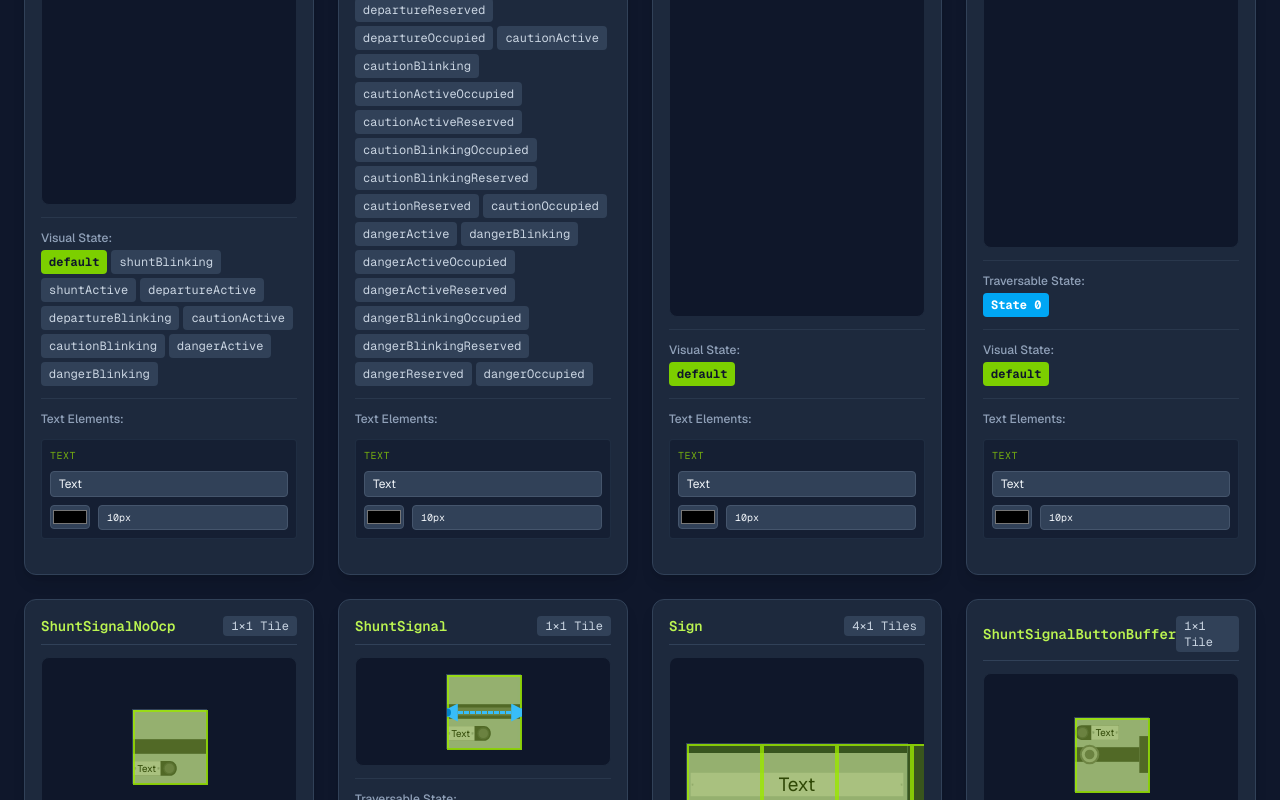
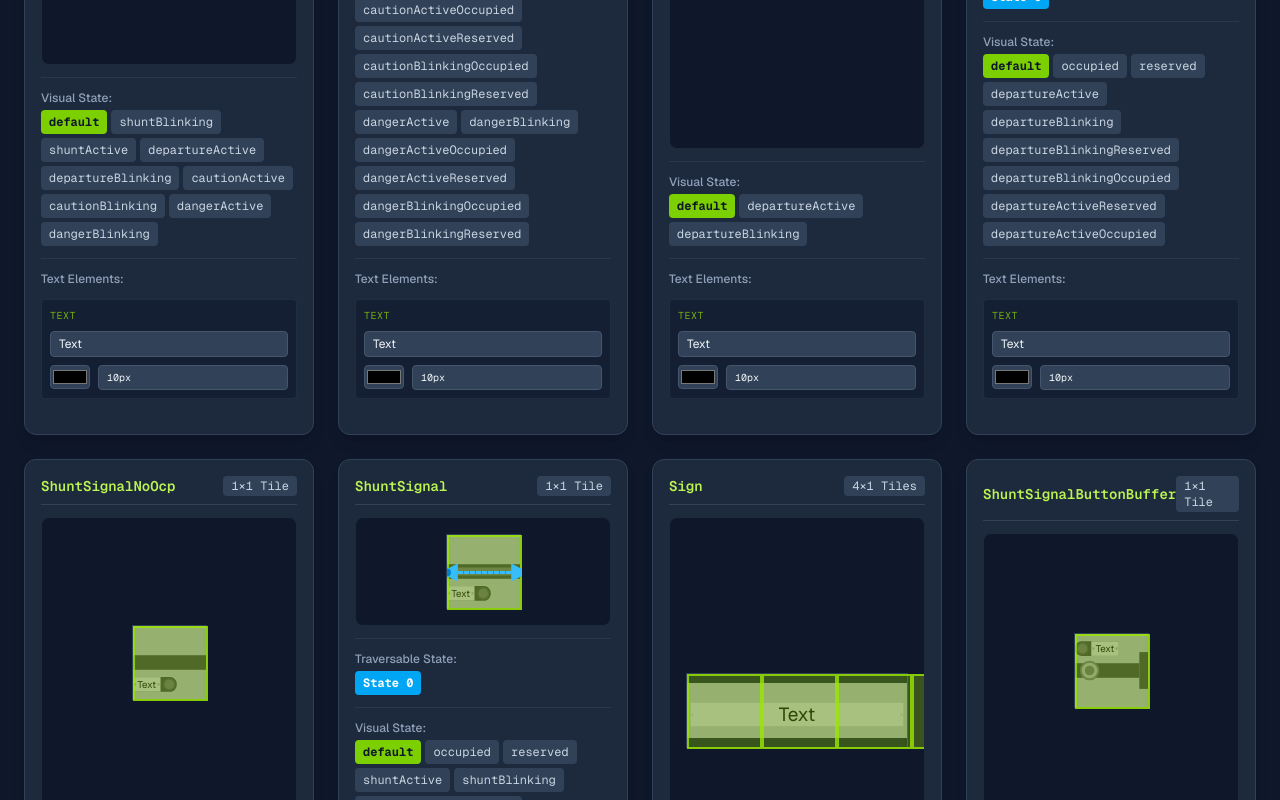
Before and after one commit to Ninjonik/jop, a Next.js app: page /test/bounds in a window 1280 px wide. Shown: the part 2600-3400 px from the top of the page. Built offline with nearby package versions, Linux system fonts and the light colour scheme.

Commit message:
finished up basic component states (except for shuntsignalbuttonbuffer)

```diff
--- a/src/app/assets/signals/Premain1Square.tsx
+++ b/src/app/assets/signals/Premain1Square.tsx
@@ -16,7 +16,7 @@ const Premain1Square = ({ text, ...props }: SVGProps<SVGSVGElement> & { text?: s
       d="M75,7.5v15h-38.09c-3.82,0-6.91-3.36-6.91-7.5h0c0-4.14,3.1-7.5,6.91-7.5h38.09Z"
     />
     <circle fill="var(--color-4f4f4f, #4f4f4f)" cx={37.67} cy={15} r={6.21} />
-    <circle fill="var(--color-121f1e, #121f1e)" cx={37.67} cy={15} r={4.78} />
+    <circle  style={{ animation: 'var(--departure-animation, none)' }} fill="var(--color-departure, #121f1e)" cx={37.67} cy={15} r={4.78} />
     <rect fill="var(--color-d9d9d9, #d9d9d9)" x={46.73} y={7.5} width={28.27} height={15} />
     <text
         x={60.87}
@@ -570,7 +570,7 @@ const Premain1Square = ({ text, ...props }: SVGProps<SVGSVGElement> & { text?: s
       </g>
     </g>
     <rect fill="var(--stripe-color, #3b3b3b)" x={0} y={30} width={75} height={15} />
-    <rect fill="var(--detail-color, #6e6e6e)" x={28.89} y={33.49} width={41.11} height={8} rx={4} ry={4} />
+    <rect fill="var(--occupation-color, #6e6e6e)" x={28.89} y={33.49} width={41.11} height={8} rx={4} ry={4} />
     <g>
       <circle fill="var(--detail-color, #6e6e6e)" cx={15} cy={37.5} r={10} />
       <circle fill="var(--main-color-alt, #b3b3b3)" cx={15} cy={37.5} r={8} />
--- a/src/app/assets/signals/PremainNOOCP1Square.tsx
+++ b/src/app/assets/signals/PremainNOOCP1Square.tsx
@@ -16,7 +16,7 @@ const PremainNOOCP1Square = ({ text, ...props }: SVGProps<SVGSVGElement> & { tex
       d="M75,7.5v15h-38.09c-3.82,0-6.91-3.36-6.91-7.5h0c0-4.14,3.1-7.5,6.91-7.5h38.09Z"
     />
     <circle fill="var(--color-4f4f4f, #4f4f4f)" cx={37.67} cy={15} r={6.21} />
-    <circle fill="var(--color-121f1e, #121f1e)" cx={37.67} cy={15} r={4.78} />
+    <circle style={{ animation: 'var(--departure-animation, none)' }} fill="var(--color-departure, #121f1e)" cx={37.67} cy={15} r={4.78} />
     <rect fill="var(--color-d9d9d9, #d9d9d9)" x={46.73} y={7.5} width={28.27} height={15} />
     <text
         x={60.87}
--- a/src/app/assets/signals/Shunt1Square.tsx
+++ b/src/app/assets/signals/Shunt1Square.tsx
@@ -17,8 +17,8 @@ const Shunt1Square = ({ text, ...props }: SVGProps<SVGSVGElement> & { text?: str
       d="M0,67.5v-15h38.09c3.82,0,6.91,3.36,6.91,7.5h0c0,4.14-3.1,7.5-6.91,7.5H0Z"
     />
     <circle fill="var(--color-4f4f4f, #4f4f4f)" cx={37.33} cy={60} r={6.21} />
-    <circle fill="var(--color-696969, #696969)" cx={37.33} cy={60} r={4.78} />
-    <rect fill="var(--detail-color, #6e6e6e)" x={5} y={33.5} width={65} height={8} rx={4} ry={4} />
+    <circle style={{ animation: 'var(--shunt-animation, none)' }} fill="var(--color-shunt, #696969)" cx={37.33} cy={60} r={4.78} />
+    <rect fill="var(--occupation-color, #6e6e6e)" x={5} y={33.5} width={65} height={8} rx={4} ry={4} />
     <rect fill="var(--color-d9d9d9, #d9d9d9)" y={52.5} width={28.27} height={15} />
     <text
         x={14.14}
--- a/src/app/assets/signals/ShuntNOOCP1Square.tsx
+++ b/src/app/assets/signals/ShuntNOOCP1Square.tsx
@@ -17,7 +17,7 @@ const ShuntNOOCP1Square = ({ text, ...props }: SVGProps<SVGSVGElement> & { text?
       d="M0,67.5v-15h38.09c3.82,0,6.91,3.36,6.91,7.5h0c0,4.14-3.1,7.5-6.91,7.5H0Z"
     />
     <circle fill="var(--color-4f4f4f, #4f4f4f)" cx={37.33} cy={60} r={6.21} />
-    <circle fill="var(--color-696969, #696969)" cx={37.33} cy={60} r={4.78} />
+    <circle style={{ animation: 'var(--shunt-animation, none)' }} fill="var(--color-shunt, #696969)" cx={37.33} cy={60} r={4.78} />
     <rect fill="var(--color-d9d9d9, #d9d9d9)" y={52.5} width={28.27} height={15} />
     <text
         x={14.14}
--- a/src/app/assets/special/ShuntButtonSignalBUFFER1Square.tsx
+++ b/src/app/assets/special/ShuntButtonSignalBUFFER1Square.tsx
@@ -23,7 +23,7 @@ const ShuntButtonSignalBUFFER1Square = ({ text, ...props }: SVGProps<SVGSVGEleme
       d="M45,7.5v15s-38.09,0-38.09,0C3.1,22.5,0,19.14,0,15h0c0-4.14,3.1-7.5,6.91-7.5h38.09Z"
     />
     <circle fill="var(--color-4f4f4f, #4f4f4f)" cx={7.67} cy={15} r={6.21} />
-    <circle fill="var(--color-696969, #696969)" cx={7.67} cy={15} r={4.78} />
+    <circle style={{ animation: 'var(--shunt-animation, none)' }} fill="var(--color-shunt, #696969)" cx={7.67} cy={15} r={4.78} />
     <rect fill="var(--color-d9d9d9, #d9d9d9)" x={16.73} y={7.5} width={28.27} height={15} />
     <text
         x={30.87}
--- a/src/app/data/tiles.ts
+++ b/src/app/data/tiles.ts
@@ -161,7 +161,31 @@ export const globalStates: TileStates = {
   },
   cautionActiveReservedS: {
     "states": "cautionActive reservedS",
-  }
+  },
+  shuntBlinkingOccupiedS: {
+    "states": "shuntBlinking occupiedS",
+  },
+  shuntBlinkingReservedS: {
+    "states": "shuntBlinking reservedS",
+  },
+  departureBlinkingOccupiedS: {
+    "states": "departureBlinking occupiedS",
+  },
+  departureBlinkingReservedS: {
+    "states": "departureBlinking reservedS",
+  },
+  dangerBlinkingOccupiedS: {
+    "states": "dangerBlinking occupiedS",
+  },
+  dangerBlinkingReservedS: {
+    "states": "dangerBlinking reservedS",
+  },
+  cautionBlinkingOccupiedS: {
+    "states": "cautionBlinking occupiedS",
+  },
+  cautionBlinkingReservedS: {
+    "states": "cautionBlinking reservedS",
+  },
 }
 
 export const tiles: any = {
@@ -787,7 +811,7 @@ export const tiles: any = {
         "--color-danger": "#1f1212",
         "--color-caution": "#261f10",
       },
-      states: "shuntBlinking shuntBlinkingOccupied shuntBlinkingReserved shuntActive shuntActiveOccupied shuntActiveReserved shuntReserved shuntOccupied departureActive departureBlinking departureActiveOccupied departureActiveReserved departureBlinkingOccupied departureBlinkingReserved departureReserved departureOccupied cautionActive cautionBlinking cautionActiveOccupied cautionActiveReserved cautionBlinkingOccupied cautionBlinkingReserved cautionReserved cautionOccupied dangerActive dangerBlinking dangerActiveOccupied dangerActiveReserved dangerBlinkingOccupied dangerBlinkingReserved dangerReserved dangerOccupied",
+      states: "shuntBlinking shuntBlinkingOccupied shuntBlinkingReserved shuntActive shuntActiveOccupied shuntActiveReserved departureActive departureBlinking departureActiveOccupied departureActiveReserved departureBlinkingOccupied departureBlinkingReserved cautionActive cautionBlinking cautionActiveOccupied cautionActiveReserved cautionBlinkingOccupied cautionBlinkingReserved dangerActive dangerBlinking dangerActiveOccupied dangerActiveReserved dangerBlinkingOccupied dangerBlinkingReserved",
     },
     texts: {
       "text": {
@@ -807,7 +831,7 @@ export const tiles: any = {
     traversable: false,
     states: {
       default: {
-        "--color-121f1e": "#121f1e",
+        "--color-departure": "#121f1e",
         "--color-27282b": "#27282b",
         "--color-343638": "#343638",
         "--stripe-color": "#3b3b3b",
@@ -831,6 +855,7 @@ export const tiles: any = {
         "--color-d9d9d9": "#d9d9d9",
         "--color-fdfefe": "#fdfefe"
       },
+      states: "departureActive departureBlinking",
     },
     texts: {
       "text": {
@@ -855,7 +880,7 @@ export const tiles: any = {
     },
     states: {
       default: {
-        "--color-121f1e": "#121f1e",
+        "--color-departure": "#121f1e",
         "--color-27282b": "#27282b",
         "--color-343638": "#343638",
         "--stripe-color": "#3b3b3b",
@@ -863,6 +888,7 @@ export const tiles: any = {
         "--color-4f4f4f": "#4f4f4f",
         "--color-6c6c6f": "#6c6c6f",
         "--detail-color": "#6e6e6e",
+        "--occupation-color": "#6e6e6e",
         "--color-767879": "#767879",
         "--color-7e8083": "#7e8083",
         "--color-898b8e": "#898b8e",
@@ -879,6 +905,7 @@ export const tiles: any = {
         "--color-d9d9d9": "#d9d9d9",
         "--color-fdfefe": "#fdfefe"
       },
+      states: "occupied reserved departureActive departureBlinking departureBlinkingReserved departureBlinkingOccupied departureActiveReserved departureActiveOccupied",
     },
     texts: {
       "text": {
@@ -920,6 +947,7 @@ export const tiles: any = {
         "--color-d9d9d9": "#d9d9d9",
         "--color-fdfefe": "#fdfefe"
       },
+      states: "shuntActive shuntBlinking",
     },
     texts: {
       "text": {
@@ -952,21 +980,23 @@ export const tiles: any = {
         "--color-696969": "#696969",
         "--color-6c6c6f": "#6c6c6f",
         "--detail-color": "#6e6e6e",
-        "--color-767879": "#767879",
-        "--color-7e8083": "#7e8083",
-        "--color-898b8e": "#898b8e",
-        "--color-8f9395": "#8f9395",
-        "--color-95999c": "#95999c",
-        "--color-9fa3a6": "#9fa3a6",
-        "--color-a5a9ac": "#a5a9ac",
-        "--main-color": "#acb0b3",
-        "--bg-color": "#b4bbbd",
-        "--color-b9bdc0": "#b9bdc0",
-        "--color-c5c9cb": "#c5c9cb",
-        "--color-cfd3d6": "#cfd3d6",
-        "--color-d9d9d9": "#d9d9d9",
-        "--color-fdfefe": "#fdfefe"
-      },
+        "--occupation-color": "#6e6e6e",
+        "--color-767879": "#767879",
+        "--color-7e8083": "#7e8083",
+        "--color-898b8e": "#898b8e",
+        "--color-8f9395": "#8f9395",
+        "--color-95999c": "#95999c",
+        "--color-9fa3a6": "#9fa3a6",
+        "--color-a5a9ac": "#a5a9ac",
+        "--main-color": "#acb0b3",
+        "--bg-color": "#b4bbbd",
+        "--color-b9bdc0": "#b9bdc0",
+        "--color-c5c9cb": "#c5c9cb",
+        "--color-cfd3d6": "#cfd3d6",
+        "--color-d9d9d9": "#d9d9d9",
+        "--color-fdfefe": "#fdfefe"
+      },
+      states: "occupied reserved shuntActive shuntBlinking shuntBlinkingReserved shuntBlinkingOccupied shuntActiveReserved shuntActiveOccupied",
     },
     texts: {
       "text": {
@@ -1031,6 +1061,7 @@ export const tiles: any = {
         "--color-d9d9d9": "#d9d9d9",
         "--color-fdfefe": "#fdfefe"
       },
+      states: "shuntActive shuntBlinking",
     },
     texts: {
       "text": {
```
